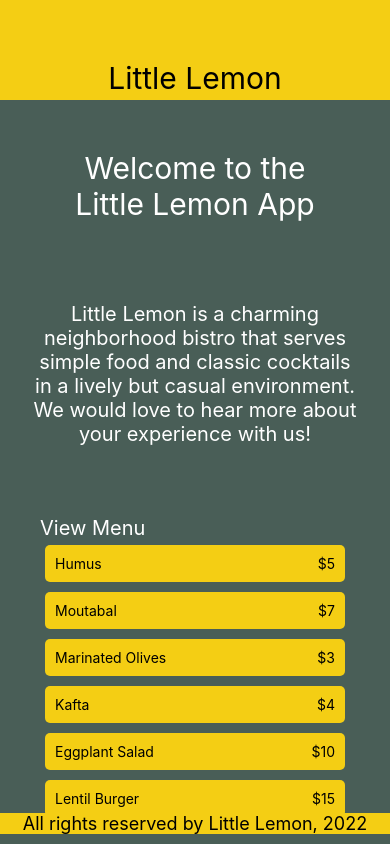
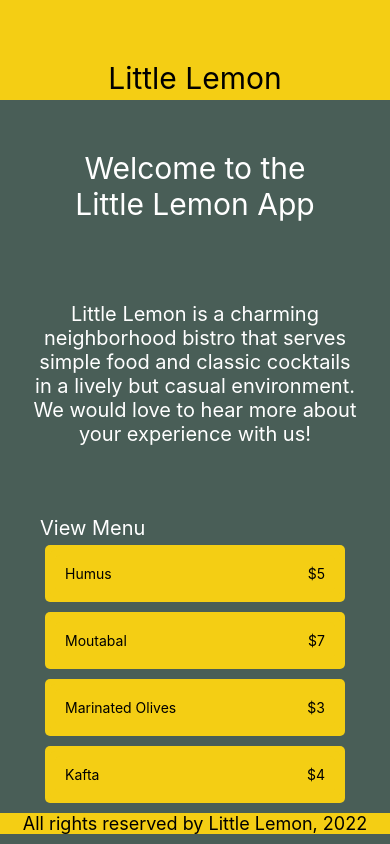
Before and after one commit to soyjherom/little-lemon-app, a React Native app: screen / in a window 390 px wide. Built offline with nearby package versions, Linux system fonts and the light colour scheme.

Commit message:
[MODIFY] MenuItem component to add onPress support to add elements from car or cancel the action

```diff
--- a/components/MenuItem.js
+++ b/components/MenuItem.js
@@ -5,23 +5,69 @@ import {
   TouchableHighlight,
   View } from 'react-native'
 
-export const MenuItem = ({ item }) => {
+import { useCallback, useState } from 'react'
+
+export const MenuItem = ({ item }, key) => {
+
+  const [selected, setSelected] = useState(false)
+  const [unselected, setUnselected] = useState(false)
+
+  const toggleSelected = useCallback(()=>{
+    setSelected(!selected)
+    setUnselected(!unselected)
+  },[setSelected, selected, setUnselected, unselected])
+
+  const addToCar = useCallback(()=>{
+    console.log(`Adding to car: ${item.name}`)
+    setSelected(false)
+    setUnselected(false)
+  },[setSelected, setUnselected])
+
+  const cancel = useCallback(()=>{
+    setUnselected(false)
+    setSelected(false)
+  },[setUnselected, setSelected])
+
   return (
-    <TouchableHighlight onPress = {
-      ()=>{
-        console.log('I has been tapped')
+    <View style={styles.itemContainer}>
+      {unselected &&
+        <TouchableHighlight onPress = {cancel}>
+          <View style={styles.unSelector}>
+            <Text style={{margin: 10}}>Cancel</Text>
+          </View>
+        </TouchableHighlight>
       }
-    }>
-      <View
-        style={styles.itemContainer}>
-        <Text style={styles.item}>{item.name} </Text>
-        <Text style={styles.item}>{item.price}</Text>
-      </View>
-    </TouchableHighlight>
+      <TouchableHighlight style={styles.itemContainer}
+        onPress = {toggleSelected}>
+        <View style={styles.itemContainer}>
+          <Text style={styles.item}>{item.name} </Text>
+          <Text style={styles.item}>{item.price}</Text>
+        </View>
+      </TouchableHighlight>
+      {selected &&
+        <TouchableHighlight onPress = {addToCar}>
+          <View style={styles.selector}>
+            <Text style={{margin: 10}}>   Add </Text>
+          </View>
+        </TouchableHighlight>
+      }
+    </View>
   )
 }
 
 const styles = StyleSheet.create({
+  selector:{
+    flex: 1,
+    justifyContent: 'center',
+    alignItems: 'center',
+    backgroundColor: 'green',
+  },
+  unSelector:{
+    flex: 1,
+    justifyContent: 'center',
+    alignItems: 'center',
+    backgroundColor: 'red',
+  },
   item: {margin: 10},
   itemContainer: {
     backgroundColor: '#F4CE14',
```
